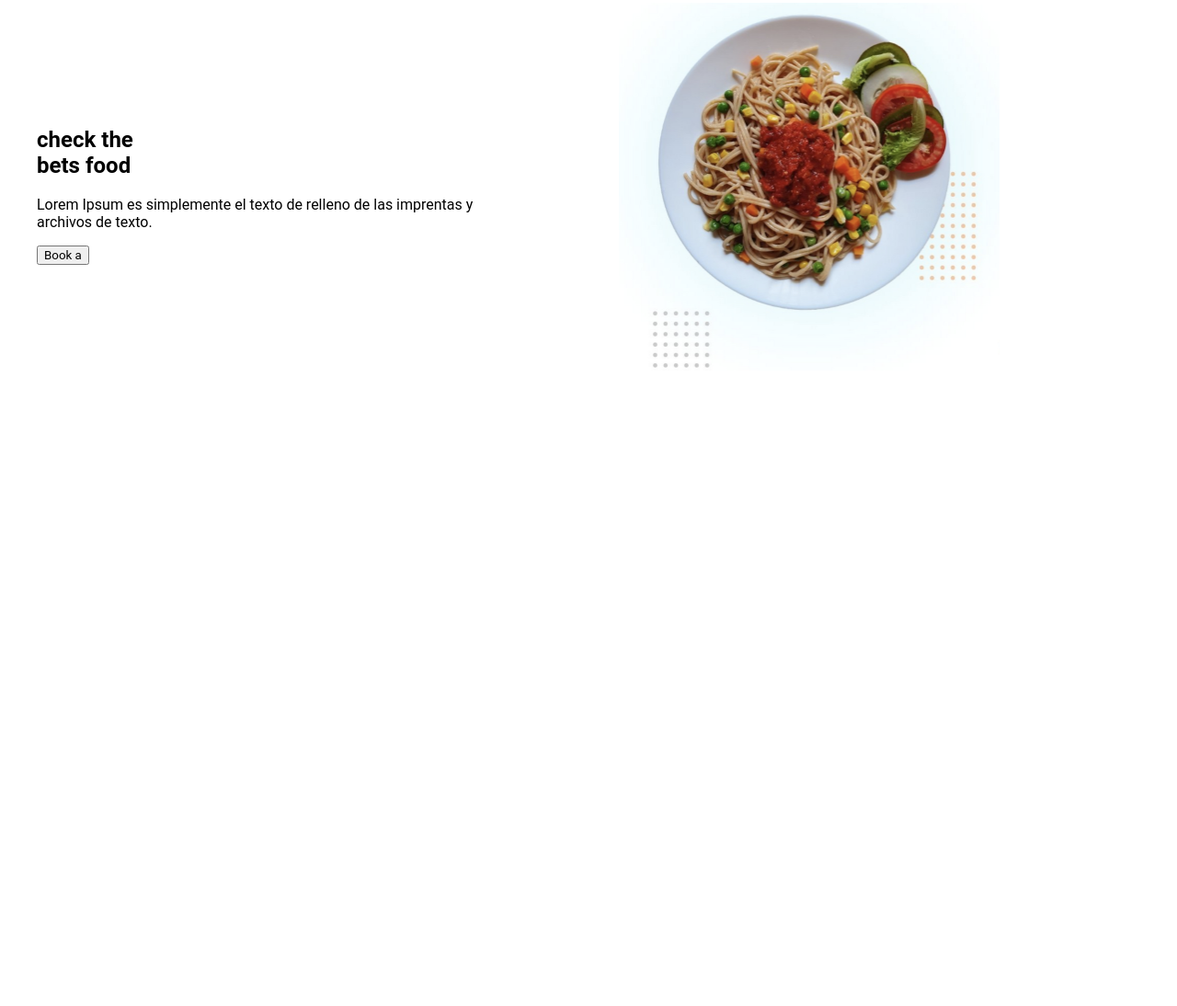
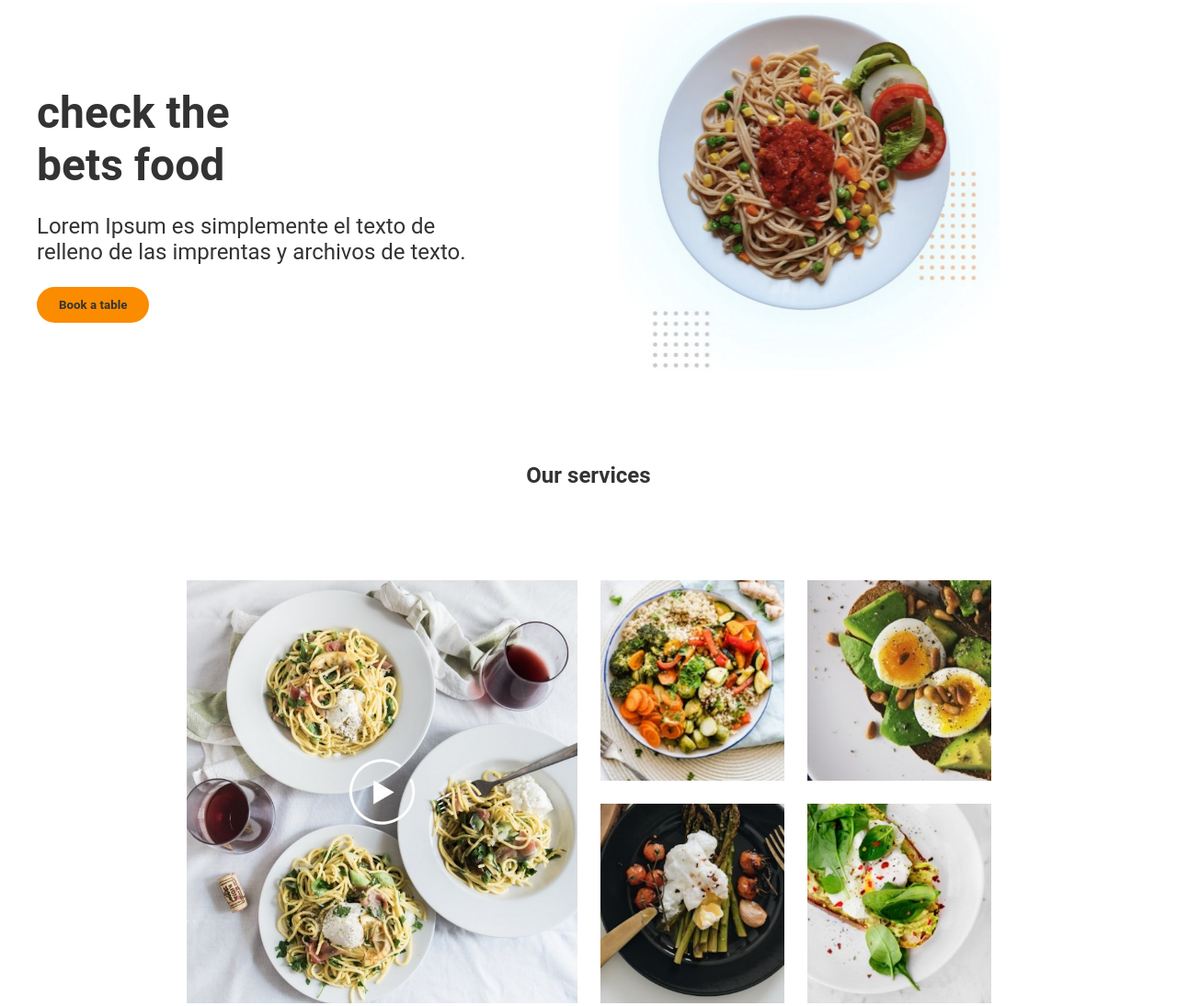
Before and after one commit to Deniisolo/cssgrid, a plain HTML site: page Proyecto.html in a window 1280 px wide. Shown: the part 5-1099 px from the top of the page at 92% size. Before the commit the page ends 800 px from the top, so only its background shows below. Drawn offline with Linux system fonts and the light colour scheme.

Commit message:
Ejrcicio de Css grid

```diff
--- a/Proyecto.html
+++ b/Proyecto.html
@@ -1,21 +1,40 @@
 <!DOCTYPE html>
 <html lang="en">
+
 <head>
-    <meta charset="UTF-8">
-    <meta name="viewport" content="width=device-width, initial-scale=1.0">
-    <link rel="stylesheet" href="styles.css">
+  <meta charset="UTF-8" />
+  <meta name="viewport" content="width=device-width, initial-scale=1.0" />
+  <link rel="stylesheet" href="styles.css" />
   <title>Document</title>
 </head>
+
 <body>
   <main>
     <section class="hero">
       <div class="info">
-                <h1> check the <br> bets food </h1>
-            <p> Lorem Ipsum es simplemente el texto de relleno de las imprentas y archivos de texto. </p>
-            <button>Book a <table></table></button>
+        <h1 class="info-title">
+          check the <br />
+          bets food
+        </h1>
+        <p class="info-subtitle">
+          Lorem Ipsum es simplemente el texto de relleno de las imprentas y
+          archivos de texto.
+        </p>
+        <button class="info-button">Book a table</button>
       </div>
-        <img class="hero-image" src="/assets/hero.png" alt="plato de pasta con vegetales">
+      <img class="hero-image" src="/assets/hero.png" alt="plato de pasta con vegetales" />
+    </section>
+    <section class="dishes">
+      <h2 class="dishes-title">Our services</h2>
+      <div class="dishes-grid">
+        <img class="dishes-item dishes-item_big" src="/assets/video.png" alt="mesa con platos de pasta">
+        <img class="dishes-item" src="/assets/dish1.png" alt="bowl de vegetales">
+        <img class="dishes-item" src="/assets/dish2.png" alt="bowl de vegetales">
+        <img class="dishes-item" src="/assets/dish3.png" alt="bowl de vegetales">
+        <img class="dishes-item" src="/assets/dish4.png" alt="bowl de vegetales">
+      </div>
     </section>
   </main>
 </body>
+
 </html>
--- a/styles.css
+++ b/styles.css
@@ -15,6 +15,50 @@ main {
   height: 100%;
   object-fit: contain;
 }
-.info{
+.info {
   align-self: center;
 }
+.info-title {
+  color: #333;
+  font-size: 3rem;
+  font-weight: bolder;
+  margin-bottom: 24px;
+}
+.info-subtitle {
+  color: #333;
+  font-size: 1.5rem;
+  margin-bottom: 24px;
+}
+.info-button {
+  border: none;
+  border-radius: 20px;
+  color: #333;
+  background-color: #fb8c00;
+  font-weight: bolder;
+  padding: 12px 24px;
+}
+.dishes {
+  margin: 100px 0;
+}
+.dishes-title {
+  color: #333;
+  font-weight: bold;
+  text-align: center;
+  margin-bottom: 50px;
+}
+.dishes-grid {
+  margin: 100px 0;
+  display: grid;
+  grid-template-columns: repeat(4, minmax(150px, 200px));
+  grid-auto-rows: 1fr;
+  gap: 25px;
+  justify-content: center;
+}
+.dishes-item {
+  width: 100%;
+  height: 100%;
+  object-fit: cover;
+}
+.dishes-item_big {
+  grid-area: 1 / 1 / 3 / 3;
+}
```
Lines whose indentation alone changed are shown as unchanged.
